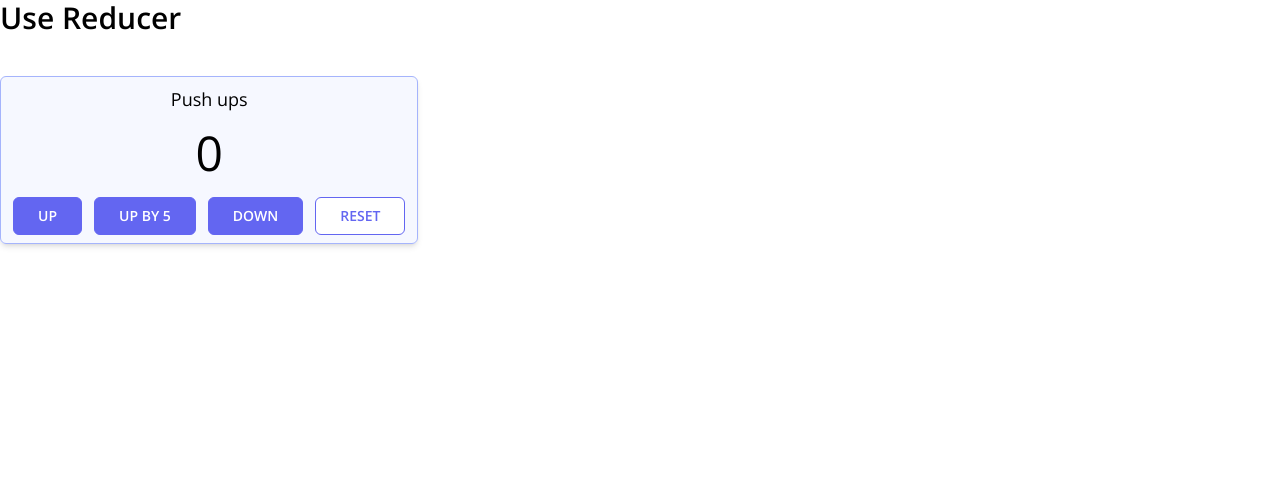
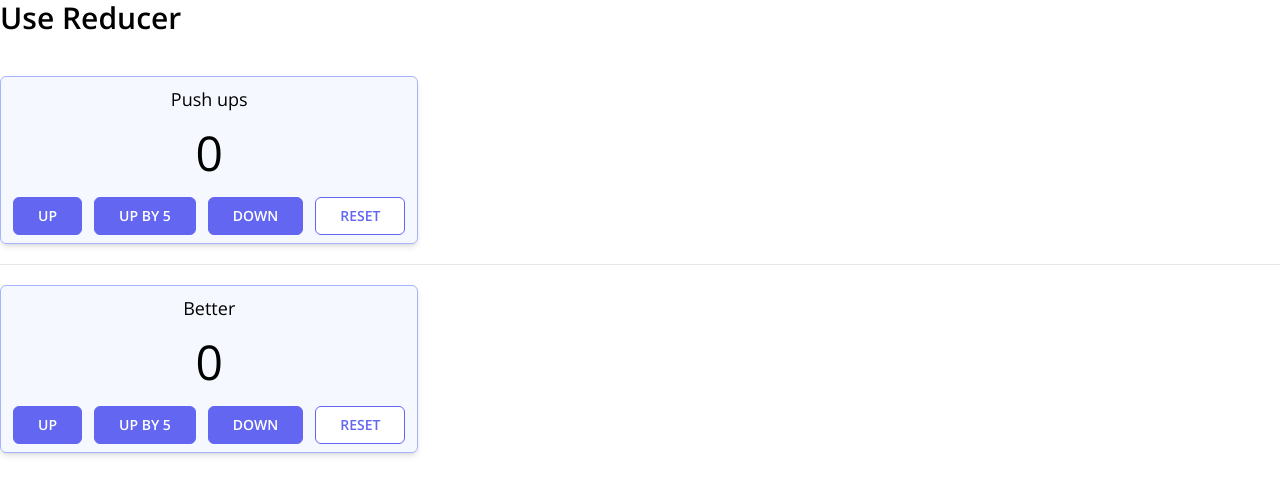
Before and after one commit to MariusCodeAcademy/type19-14_react_useReducer, a React (Vite) app: page / in a window 1280 px wide. Shown: the top 494 px of the page. Built offline with nearby package versions, Linux system fonts and the light colour scheme.

Commit message:
CounterBetter start

```diff
--- a/src/App.jsx
+++ b/src/App.jsx
@@ -1,10 +1,13 @@
 import Counter from './components/counter/Counter';
+import CounterBetter from './components/counter/CounterBetter';
 
 export default function App() {
   return (
     <div className='container mx-auto'>
       <h1 className='text-3xl font-semibold mb-10'>Use Reducer</h1>
       <Counter />
+      <hr className='my-5' />
+      <CounterBetter />
     </div>
   );
 }
--- /dev/null
+++ b/src/components/counter/CounterBetter.jsx
@@ -0,0 +1,62 @@
+import { useEffect, useState } from 'react';
+
+const btnNormal =
+  'bg-indigo-500 text-white px-6 py-2 text-sm uppercase border font-semibold border-indigo-500 rounded-md';
+const btnOutline =
+  'text-indigo-500 bg-white px-6 py-2 text-sm uppercase border font-semibold border-indigo-500 rounded-md';
+
+const initState = {
+  value: 0,
+};
+
+export default function CounterBetter() {
+  const [state, setState] = useState(initState);
+  console.log('state ===', state);
+  function goUp() {
+    // padidinam state 1
+    // setState(state + 1);
+    // const newState = { value: state.value + 1 }
+    setState((prevState) => {
+      return { value: prevState.value + 1 };
+    });
+  }
+  function goDown() {
+    // pamazinam state 1
+    setState({
+      value: state.value - 1,
+    });
+  }
+
+  function reset() {
+    setState(initState);
+  }
+
+  function upByValue(howMuch) {
+    setState({
+      value: state.value + howMuch,
+    });
+  }
+
+  // padaryti po kortele inputa kuri ivedant keistume <h3 className='text-lg mb-4'>Push ups</h3> reiksme
+
+  return (
+    <div className='inline-block rounded-md bg-indigo-50/50 border-indigo-300 border px-3 py-2 text-center shadow-md'>
+      <h3 className='text-lg mb-4'>Better</h3>
+      <p className='text-5xl mb-5'>{state.value}</p>
+      <div className='flex gap-3'>
+        <button onClick={goUp} className={btnNormal}>
+          Up
+        </button>
+        <button onClick={() => upByValue(5)} className={btnNormal}>
+          Up by 5
+        </button>
+        <button onClick={goDown} className={btnNormal}>
+          Down
+        </button>
+        <button onClick={reset} className={btnOutline}>
+          reset
+        </button>
+      </div>
+    </div>
+  );
+}
```
